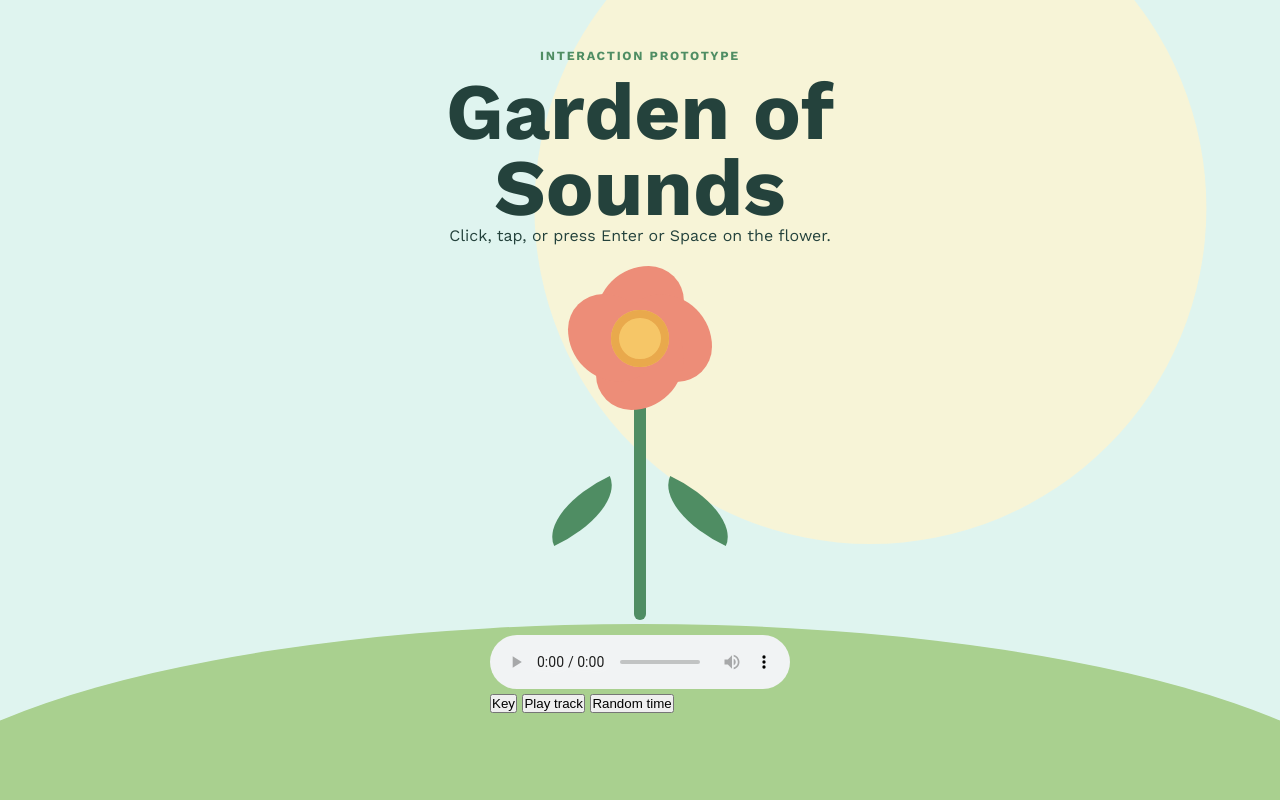
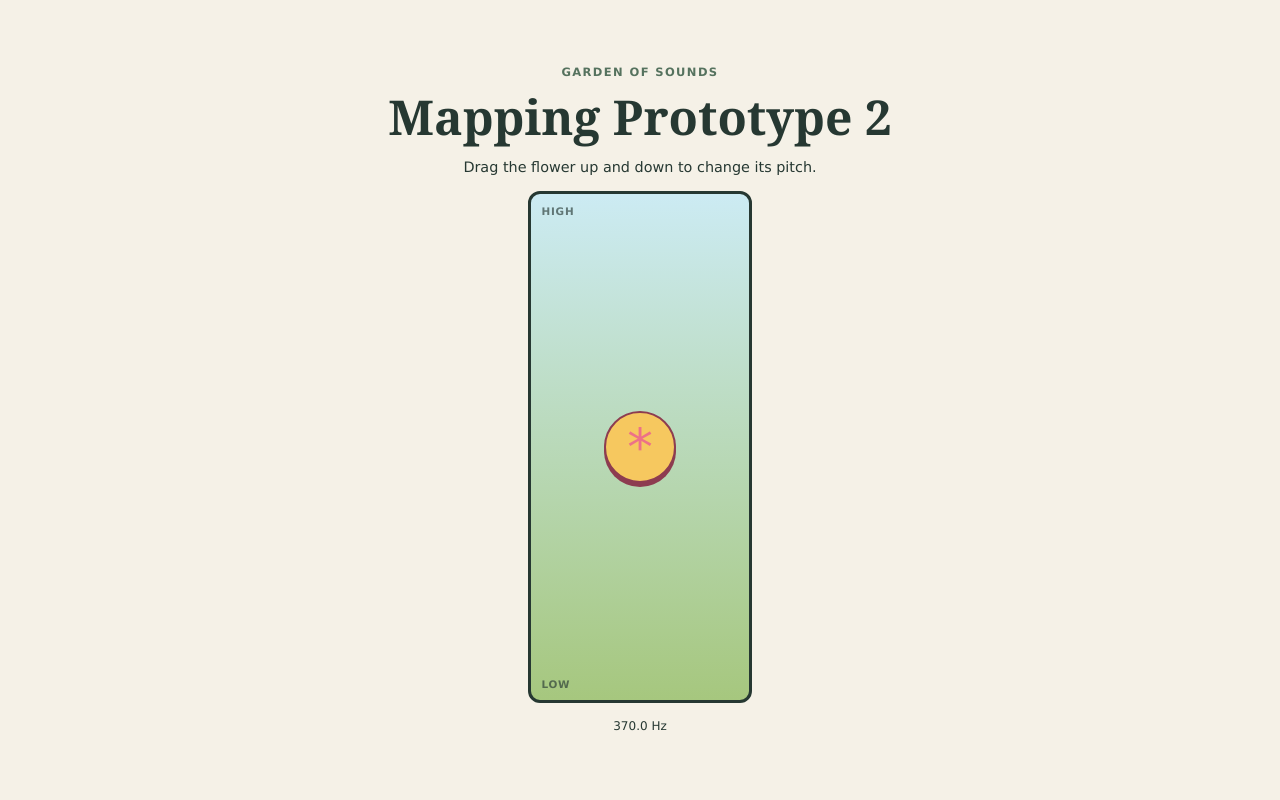
Before and after one commit to Wendy-Hai-Anh/audioInstrument-wednesday, a plain HTML site: page index.html in a window 1280 px wide. Drawn offline with nearby package versions, Linux system fonts and the light colour scheme.

Commit message:
Create Mapping Prototype 2
Create a continuous vertical pitch control. Add a vertically constrained draggable object that maps its canvas position from C3 to C6, updates a sine-wave oscillator smoothly during dragging, and fades the sound in and out on press and release.

```diff
--- a/index.html
+++ b/index.html
@@ -3,54 +3,29 @@
 <head>
     <meta charset="UTF-8">
     <meta name="viewport" content="width=device-width, initial-scale=1.0">
-    <title>Garden of Sounds</title>
-
-    <link rel="stylesheet" href="reset.css">
+    <title>Garden of Sounds - Mapping Prototype 2</title>
     <link rel="stylesheet" href="style.css">
-    <script src="main.js" defer></script>
+    <script src="https://unpkg.com/tone@14.7.77/build/Tone.js"></script>
+    <script src="script.js" defer></script>
 </head>
 <body>
-    <main class="garden-app">
-        <section class="garden-canvas" aria-labelledby="prototype-title">
-            <div class="sky-glow" aria-hidden="true"></div>
-            <div class="garden-ground" aria-hidden="true"></div>
+    <main class="prototype">
+        <header class="intro">
+            <p class="eyebrow">Garden of Sounds</p>
+            <h1>Mapping Prototype 2</h1>
+            <p>Drag the flower up and down to change its pitch.</p>
+        </header>
 
-            <header class="prototype-copy">
-                <p class="eyebrow">Interaction Prototype</p>
-                <h1 id="prototype-title">Garden of Sounds</h1>
-                <p class="instructions">Click, tap, or press Enter or Space on the flower.</p>
-            </header>
+        <section id="pitch-canvas" class="pitch-canvas" aria-label="Continuous vertical pitch canvas">
+            <span class="pitch-end pitch-end--high" aria-hidden="true">High</span>
+            <span class="pitch-end pitch-end--low" aria-hidden="true">Low</span>
 
-            <button
-                id="flower-button"
-                class="flower-button"
-                type="button"
-                aria-describedby="note-status"
-                aria-label="Play the next flower note"
-            >
-                <span class="flower-button__stem" aria-hidden="true"></span>
-                <span class="flower-button__leaf flower-button__leaf--left" aria-hidden="true"></span>
-                <span class="flower-button__leaf flower-button__leaf--right" aria-hidden="true"></span>
-                <span class="flower-button__bloom" aria-hidden="true">
-                    <span class="flower-button__petal flower-button__petal--top"></span>
-                    <span class="flower-button__petal flower-button__petal--right"></span>
-                    <span class="flower-button__petal flower-button__petal--bottom"></span>
-                    <span class="flower-button__petal flower-button__petal--left"></span>
-                    <span class="flower-button__center"></span>
-                </span>
+            <button id="drag-object" class="drag-object" type="button" aria-label="Drag flower vertically">
+                <span aria-hidden="true">*</span>
             </button>
-            <section class="track-controls" aria-label="Audio track controls">
-                <audio id="audio-track" controls preload="metadata">
-                    <source src="./asset/audio/p-hase_Leapt.mp3" type="audio/mpeg">
-                    Your browser does not support audio playback.
-                </audio>
-                <div class="track-buttons">
-                    <button id="key-test" type="button" data-note="D4">Key</button>
-                    <button id="play-button" type="button">Play track</button>
-                    <button id="random-time" type="button">Random time</button>
-                </div>
-            </section>
         </section>
+
+        <p id="pitch-label" class="pitch-label" role="status" aria-live="polite">370.0 Hz</p>
     </main>
 </body>
 </html>
--- a/main.js
+++ /dev/null
@@ -1,94 +0,0 @@
-const flowerButton = document.getElementById("flower-button");
-const noteStatus = document.getElementById("note-status");
-
-const notes = [261.63, 293.66, 329.63, 392, 440, 523.25];
-const noteNames = ["C", "D", "E", "G", "A", "C"];
-const keyButton = document.getElementById("key-test");
-let noteIndex = 0;
-let audioContext;
-
-function playNote() {
-    audioContext ??= new AudioContext();
-
-    if (audioContext.state === "suspended") {
-        audioContext.resume();
-    }
-
-    const oscillator = audioContext.createOscillator();
-    const gain = audioContext.createGain();
-    const now = audioContext.currentTime;
-
-    oscillator.type = "sine";
-    oscillator.frequency.setValueAtTime(notes[noteIndex], now);
-    gain.gain.setValueAtTime(0.0001, now);
-    gain.gain.exponentialRampToValueAtTime(0.28, now + 0.02);
-    gain.gain.exponentialRampToValueAtTime(0.0001, now + 0.9);
-
-    oscillator.connect(gain);
-    gain.connect(audioContext.destination);
-    oscillator.start(now);
-    oscillator.stop(now + 0.9);
-
-    noteStatus.textContent = `Note ${noteNames[noteIndex]} is blooming.`;
-    flowerButton.classList.remove("is-playing");
-    void flowerButton.offsetWidth;
-    flowerButton.classList.add("is-playing");
-    noteIndex = (noteIndex + 1) % notes.length;
-}
-
-flowerButton.addEventListener("click", playNote);
-keyButton.addEventListener("click", playNote);
-
-// key.addEventListener("click" playDataNote);
-// testButton.addEventListener("click", playDataNote);
-
-
-// when i click the button i want to play the audio file
-const playButton = document.getElementById("play-button");
-const randomButton = document.getElementById("random-time");
-const audioTrack = document.getElementById("audio-track");
-
-function playPauseAudio() {
-    // if audio is currently paused, play, else pause playing audio
-    if (audioTrack.paused === true) {
-        audioTrack.play(); //start the playback for this audio if audio is paused
-    } else {
-        audioTrack.pause(); //pause the playback for this audio
-    }
-}
-
-
-function randomTime() {
-    let tracklength = audioTrack.duration;
-    if (Number.isFinite(tracklength)) {
-        audioTrack.currentTime = tracklength * Math.random(); // how to make them random in a range of 0 to tracklength, just multiply it together
-        audioTrack.play();
-    }
-}
-randomButton.addEventListener("click", randomTime);
-
-
-playButton.addEventListener("click", playPauseAudio);
-
-//set slider to change oscillator
-const oscSlider = document.getElementById("osc-range");
-function changeOsc(e) {
-    console.log(e.target.value); // whatever happen to change (slide it, change it, move it) it will
-    // log the value of the slider, whwat information we can get from it
-    if (e.target.value > 50) {
-        synth.set({
-            oscillator: {
-                type: "square"
-            }
-        })
-    } else {
-        synth.set({
-            oscillator: {
-                type: "sine"
-            }
-        })
-    }
-
-}
-
-oscSlider.addEventListener("change", changeOsc);
--- a/reset.css
+++ /dev/null
@@ -1,34 +0,0 @@
-* {
-    box-sizing: border-box;
-    margin: 0;
-    padding: 0;
-}
-
-body {
-    min-height: 100vh;
-}
-
-body,
-html {
-    margin: 0;
-    padding: 0;
-}
-h1, h2, h3, h4, h5, h6 {
-    text-wrap: balance;
-    max-width: 80rch;
-}
-
-/*readability based on WCAG*/
-/*https://www.w3.org/WAI/WCAG21/Understanding/visual-presentation.html*/
-p, li, figcaption {
-    max-width: 80rch;
-}
-
-
-img,
-picture,
-svg,
-video {
-    display: block;
-    max-width: 100%;
-}
--- /dev/null
+++ b/script.js
@@ -0,0 +1,123 @@
+///////////// Page Elements
+const canvas = document.getElementById("pitch-canvas");
+const dragObject = document.getElementById("drag-object");
+const pitchLabel = document.getElementById("pitch-label");
+
+///////////// Pitch Settings
+const lowFrequency = 130.81; // C3
+const highFrequency = 1046.5; // C6
+
+///////////// Dragging
+let dragging = false;
+let pointerOffsetY = 0;
+let verticalPosition = 0.5;
+
+function placeObject(position) {
+    const canvasHeight = canvas.clientHeight;
+    const objectHeight = dragObject.offsetHeight;
+    const availableHeight = canvasHeight - objectHeight;
+    const limitedPosition = Math.min(Math.max(position, 0), 1);
+
+    verticalPosition = limitedPosition;
+    dragObject.style.top = availableHeight * verticalPosition + "px";
+
+    const frequency = positionToFrequency(verticalPosition);
+    showFrequency(frequency);
+    updateOscillator(frequency);
+}
+
+function startDragging(event) {
+    event.preventDefault();
+
+    const objectRect = dragObject.getBoundingClientRect();
+    pointerOffsetY = event.clientY - objectRect.top;
+    dragging = true;
+
+    dragObject.classList.add("is-dragging");
+    dragObject.setPointerCapture(event.pointerId);
+    startSound();
+}
+
+function dragVertically(event) {
+    if (dragging === false) return;
+
+    // Only the pointer's vertical position is used; horizontal movement has no effect.
+    const canvasRect = canvas.getBoundingClientRect();
+    const objectHeight = dragObject.offsetHeight;
+    const availableHeight = canvas.clientHeight - objectHeight;
+    const objectTop = event.clientY - canvasRect.top - pointerOffsetY;
+    const position = objectTop / availableHeight;
+
+    placeObject(position);
+}
+
+function stopDragging() {
+    if (dragging === false) return;
+
+    dragging = false;
+    dragObject.classList.remove("is-dragging");
+    stopSound();
+}
+
+dragObject.addEventListener("pointerdown", startDragging);
+dragObject.addEventListener("pointermove", dragVertically);
+dragObject.addEventListener("pointerup", stopDragging);
+dragObject.addEventListener("pointercancel", stopDragging);
+
+///////////// Vertical Position to Pitch
+function positionToFrequency(position) {
+    // Exponential mapping makes the three-octave C3-to-C6 range sound even.
+    const pitchAmount = 1 - position;
+    return lowFrequency * Math.pow(highFrequency / lowFrequency, pitchAmount);
+}
+
+function showFrequency(frequency) {
+    pitchLabel.textContent = frequency.toFixed(1) + " Hz";
+}
+
+///////////// Sound
+let oscillator;
+let volume;
+
+function createSound() {
+    if (oscillator) return;
+
+    volume = new Tone.Gain(0).toDestination();
+    oscillator = new Tone.Oscillator({
+        frequency: positionToFrequency(verticalPosition),
+        type: "sine"
+    }).connect(volume);
+
+    oscillator.start();
+}
+
+async function startSound() {
+    // Tone.start() unlocks browser audio after the user presses the object.
+    await Tone.start();
+    if (dragging === false) return;
+
+    // Create one Tone oscillator only, then fade its volume in for each drag.
+    createSound();
+    volume.gain.rampTo(0.12, 0.08);
+}
+
+function updateOscillator(frequency) {
+    if (!oscillator) return;
+
+    // Tone's rampTo() smooths continuous pitch changes so they do not click or jump.
+    oscillator.frequency.rampTo(frequency, 0.03);
+}
+
+function stopSound() {
+    if (!oscillator) return;
+
+    // Fade the Tone gain gently to silence when the pointer is released.
+    volume.gain.rampTo(0, 0.18);
+}
+
+///////////// Setup
+placeObject(verticalPosition);
+
+window.addEventListener("resize", () => {
+    placeObject(verticalPosition);
+});
--- a/style.css
+++ b/style.css
@@ -1,165 +1,131 @@
-@import url('https://fonts.googleapis.com/css2?family=Work+Sans:ital,wght@0,100..900;1,100..900&display=swap');
-
 :root {
-    --sky: #dff4ef;
-    --ink: #24423c;
-    --leaf: #4f8d63;
-    --petal: #ed8d78;
-    --sun: #f6c667;
+    --ink: #263832;
+    --canvas-top: #ccebf3;
+    --canvas-bottom: #a6c77e;
+    --flower: #ed7188;
+    --flower-centre: #f6c85f;
 }
 
-* { box-sizing: border-box; }
+* {
+    box-sizing: border-box;
+}
 
 body {
     min-width: 320px;
     min-height: 100vh;
     margin: 0;
     color: var(--ink);
-    font-family: "Work Sans", sans-serif;
-    background: var(--sky);
+    font-family: Verdana, sans-serif;
+    background: #f5f1e7;
 }
 
-.garden-app { min-height: 100vh; }
+button {
+    font: inherit;
+}
 
-.garden-canvas {
-    position: relative;
+.prototype {
     display: grid;
     min-height: 100vh;
-    overflow: hidden;
-    place-items: center;
-    padding: 3rem 1.5rem 5rem;
-    isolation: isolate;
+    place-content: center;
+    justify-items: center;
+    gap: 1rem;
+    padding: 1.5rem;
 }
 
-.sky-glow {
-    position: absolute;
-    z-index: -2;
-    width: 42rem;
-    height: 42rem;
-    border-radius: 50%;
-    background: #fff4cf;
-    opacity: 0.75;
-    transform: translate(18vw, -24vh);
-}
-
-.garden-ground {
-    position: absolute;
-    z-index: -1;
-    right: -10%;
-    bottom: -16rem;
-    left: -10%;
-    height: 27rem;
-    border-radius: 50% 50% 0 0;
-    background: #a9d08f;
-}
-
-.prototype-copy {
-    align-self: start;
-    max-width: 34rem;
+.intro {
+    max-width: 40rem;
     text-align: center;
 }
 
 .eyebrow {
-    margin: 0 0 0.7rem;
-    color: var(--leaf);
-    font-size: 0.78rem;
+    margin: 0 0 0.35rem;
+    color: #55725e;
+    font-size: 0.72rem;
     font-weight: 700;
-    letter-spacing: 0.14em;
+    letter-spacing: 0.12em;
     text-transform: uppercase;
 }
 
 h1 {
     margin: 0;
-    font-size: clamp(2.4rem, 8vw, 5rem);
-    line-height: 0.95;
+    font-family: Georgia, serif;
+    font-size: clamp(1.9rem, 6vw, 3rem);
 }
 
-.instructions, .note-status { font-size: 1rem; }
-
-.flower-button {
-    position: relative;
-    display: block;
-    width: min(18rem, 68vw);
-    height: min(24rem, 48vh);
-    margin-top: -2rem;
-    border: 0;
-    background: transparent;
-    cursor: pointer;
-    transition: transform 180ms ease;
+.intro p:last-child {
+    margin: 0.65rem 0 0;
+    font-size: 0.9rem;
 }
 
-.flower-button:hover, .flower-button:focus-visible {
-    transform: translateY(-0.35rem) rotate(-2deg);
+.pitch-canvas {
+    position: relative;
+    width: min(14rem, 72vw);
+    height: min(64vh, 34rem);
+    min-height: 22rem;
+    overflow: hidden;
+    border: 0.2rem solid var(--ink);
+    border-radius: 0.75rem;
+    background: linear-gradient(to bottom, var(--canvas-top), var(--canvas-bottom));
+    touch-action: none;
+    user-select: none;
 }
 
-.flower-button:focus-visible {
-    outline: 0.2rem solid var(--ink);
-    outline-offset: 0.5rem;
+.pitch-end {
+    position: absolute;
+    left: 0.65rem;
+    color: rgb(38 56 50 / 65%);
+    font-size: 0.65rem;
+    font-weight: 700;
+    letter-spacing: 0.08em;
+    text-transform: uppercase;
 }
 
-.flower-button__stem {
-    position: absolute;
-    bottom: 0;
-    left: calc(50% - 0.35rem);
-    width: 0.7rem;
-    height: 58%;
-    border-radius: 1rem;
-    background: var(--leaf);
+.pitch-end--high {
+    top: 0.65rem;
 }
 
-.flower-button__leaf {
-    position: absolute;
-    bottom: 23%;
-    width: 5rem;
-    height: 2.5rem;
-    border-radius: 100% 0;
-    background: var(--leaf);
+.pitch-end--low {
+    bottom: 0.65rem;
 }
 
-.flower-button__leaf--left { left: 16%; transform: rotate(-25deg); }
-.flower-button__leaf--right { right: 16%; transform: scaleX(-1) rotate(-25deg); }
-
-.flower-button__bloom {
+.drag-object {
     position: absolute;
-    top: 8%;
     left: 50%;
-    width: 9rem;
-    height: 9rem;
+    width: 4.5rem;
+    height: 4.5rem;
+    padding: 0;
+    border: 0.18rem solid #8d3c50;
+    border-radius: 50%;
+    color: var(--flower);
+    background: var(--flower-centre);
+    box-shadow: 0 0.25rem 0 #8d3c50;
+    cursor: grab;
+    font-size: 3.2rem;
+    line-height: 1;
     transform: translateX(-50%);
+    touch-action: none;
 }
 
-.flower-button__petal {
-    position: absolute;
-    width: 5.5rem;
-    height: 5.5rem;
-    border-radius: 60% 40% 60% 40%;
-    background: var(--petal);
+.drag-object.is-dragging {
+    cursor: grabbing;
+    box-shadow: 0 0.1rem 0 #8d3c50;
 }
 
-.flower-button__petal--top { top: 0; left: 1.75rem; }
-.flower-button__petal--right { top: 1.75rem; right: 0; transform: rotate(90deg); }
-.flower-button__petal--bottom { bottom: 0; left: 1.75rem; transform: rotate(180deg); }
-.flower-button__petal--left { top: 1.75rem; left: 0; transform: rotate(270deg); }
-
-.flower-button__center {
-    position: absolute;
-    top: 2.7rem;
-    left: 2.7rem;
-    width: 3.6rem;
-    height: 3.6rem;
-    border-radius: 50%;
-    background: var(--sun);
-    box-shadow: inset 0 0 0 0.5rem #e9a94c;
+.drag-object:focus-visible {
+    outline: 0.2rem solid #ffffff;
+    outline-offset: 0.2rem;
 }
 
-.note-status {
-    align-self: end;
-    margin: -2rem 0 0;
-    font-weight: 600;
+.pitch-label {
+    min-height: 1rem;
+    margin: 0;
+    font-size: 0.75rem;
+    font-variant-numeric: tabular-nums;
 }
 
-.is-playing .flower-button__bloom { animation: bloom 700ms ease-out; }
-
-@keyframes bloom {
-    50% { transform: translateX(-50%) scale(1.1) rotate(4deg); }
+@media (max-height: 620px) {
+    .pitch-canvas {
+        height: 58vh;
+        min-height: 17rem;
+    }
 }
```
